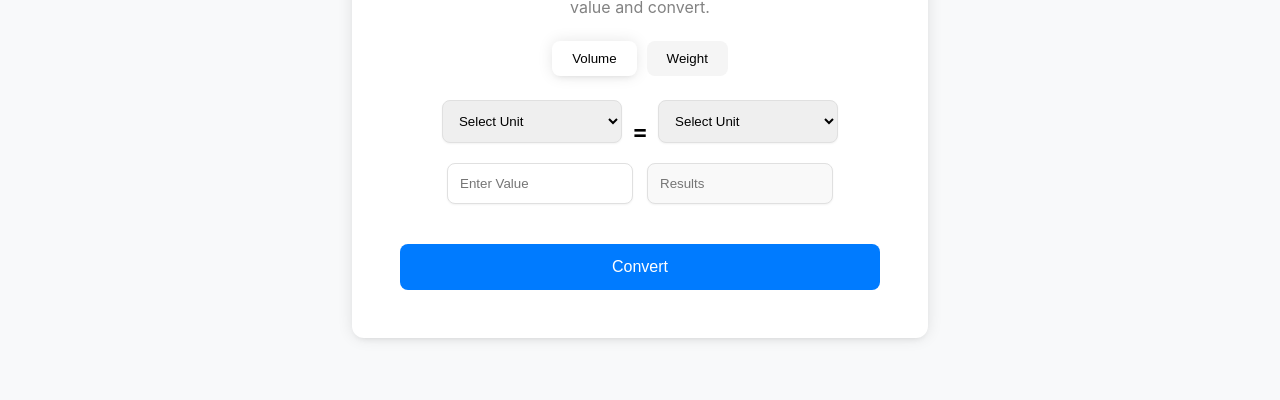
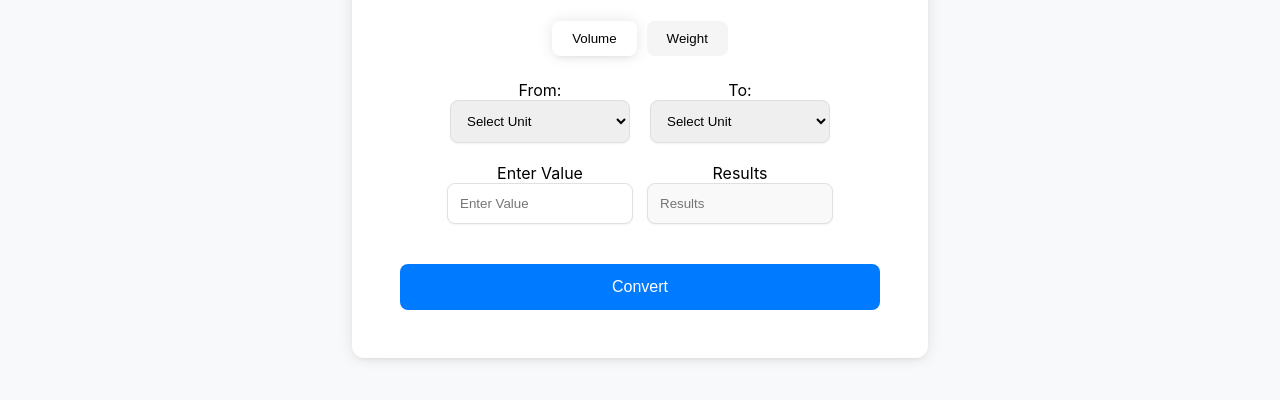
Before and after one commit to jasmineal3/SE_Project, a plain HTML site: page index.html in a window 1280 px wide. Shown: the part 376-776 px from the top of the page. Drawn offline with Linux system fonts and the light colour scheme; a script that the page names is missing.

Commit message:
version 2

```diff
--- a/index.html
+++ b/index.html
@@ -1,6 +1,5 @@
 <!DOCTYPE html>
 <html lang="en">
-
 <head>
     <meta charset="UTF-8">
     <meta name="viewport" content="width=device-width, initial-scale=1.0">
@@ -28,11 +27,12 @@
             <h1 class="converter-title">Metric Converter</h1>
             <p class="converter-subtitle">Select volume or weight conversion, select units, enter your value and convert.</p>
             <div class="toggle-buttons">
-                <button class="tab active" id="volumeButton">Volume</button>
-                <button class="tab" id="weightButton">Weight</button>
+                <button id="volumeButton" class="tab active">Volume</button>
+                <button id="weightButton" class="tab">Weight</button>
             </div>
             <div class="converter-form">
                 <div class="form-group">
+                    <label for="selectUnit1">From:</label>
                     <select id="selectUnit1" class="unit-selector">
                         <option value="">Select Unit</option>
                         <option value="Milimetre">Milimetre</option>
@@ -40,8 +40,8 @@
                         <option value="Litre">Litre</option>
                     </select>
                 </div>
-                <span class="equals-sign">=</span>
                 <div class="form-group">
+                    <label for="selectUnit2">To:</label>
                     <select id="selectUnit2" class="unit-selector">
                         <option value="">Select Unit</option>
                         <option value="Milimetre">Milimetre</option>
@@ -50,10 +50,12 @@
                     </select>
                 </div>
                 <div class="form-group">
-                    <input type="number" id="inputValue" class="input-box" placeholder="Enter Value">
+                    <label for="inputValue">Enter Value</label>
+                    <input type="number" id="inputValue" placeholder="Enter Value" class="input-box">
                 </div>
                 <div class="form-group">
-                    <input type="text" id="outputResult" class="input-box" placeholder="Results" readonly>
+                    <label for="outputResult">Results</label>
+                    <input type="text" id="outputResult" placeholder="Results" class="input-box" readonly>
                 </div>
                 <button id="convertButton" class="convert-button">Convert</button>
             </div>
@@ -62,5 +64,4 @@
 
     <script src="scripts.js"></script>
 </body>
-
 </html>
```
